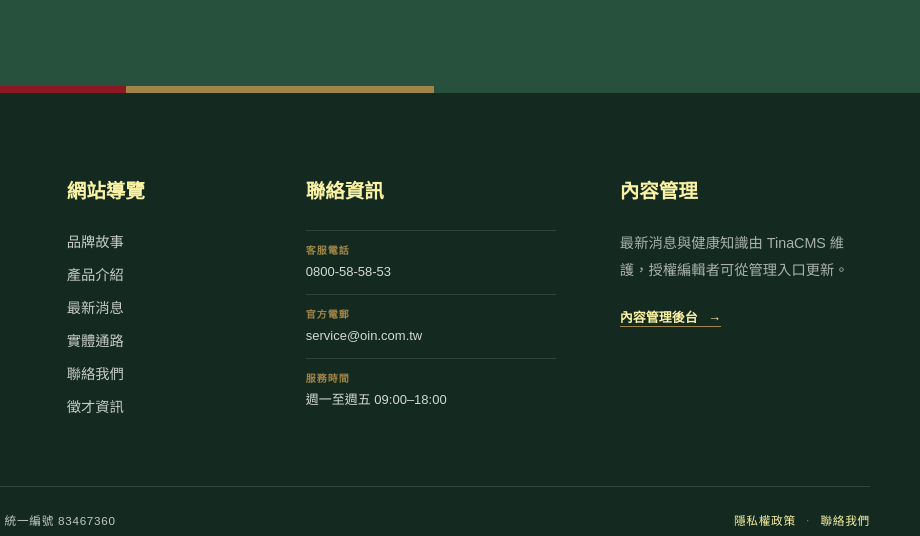
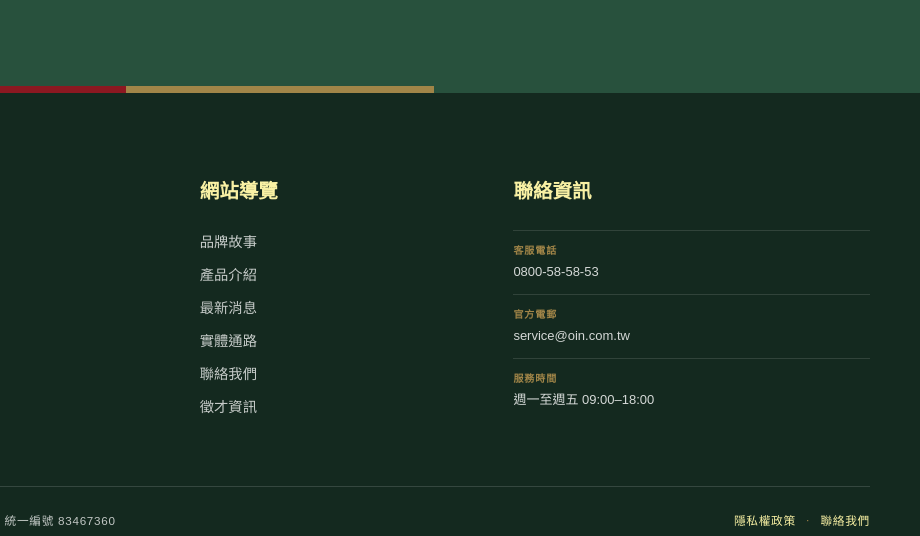
Before and after one commit to wimacare-ec/demo-wimacare-website, an Astro site: page / in a window 1280 px wide. Shown: the part 5337-5873 px from the top of the page, 360-1280 px from the left. Built offline with nearby package versions, Linux system fonts and the light colour scheme; Astro itself is replaced by a stand-in of ours.

Commit message:
Remove public CMS link from footer

```diff
--- a/src/components/Footer.astro
+++ b/src/components/Footer.astro
@@ -46,11 +46,6 @@ import { sitePath } from "@/lib/site-path";
       </dl>
     </section>
 
-    <section class="footer-column footer-admin" aria-labelledby="footer-admin-title">
-      <h2 id="footer-admin-title">內容管理</h2>
-      <p>最新消息與健康知識由 TinaCMS 維護，授權編輯者可從管理入口更新。</p>
-      <a class="footer-action" href={sitePath("/admin/index.html")} rel="nofollow">內容管理後台 <span aria-hidden="true">→</span></a>
-    </section>
   </div>
 
   <div class="footer-bottom shell">
--- a/src/styles/global.css
+++ b/src/styles/global.css
@@ -305,7 +305,7 @@ h1, .display, .section-title, .page-hero h1 { font-family: var(--serif); font-we
 
 .site-footer { position: relative; color: color-mix(in srgb, #fff 74%, transparent); background: var(--brand-ink); }
 .footer-accent { height: 7px; background: linear-gradient(90deg, var(--brand-wine) 0 38%, var(--brand-accent) 38% 62%, var(--brand-primary) 62% 100%); }
-.footer-grid { padding-block: 82px 58px; display: grid; grid-template-columns: minmax(250px, 1.25fr) .7fr 1fr 1fr; gap: clamp(38px, 5vw, 70px); }
+.footer-grid { padding-block: 82px 58px; display: grid; grid-template-columns: minmax(250px, 1.25fr) .7fr 1fr; gap: clamp(38px, 5vw, 70px); }
 .footer-intro { max-width: 340px; }
 .footer-brand { color: #fff; }
 .footer-brand .brand-mark { color: var(--brand-wine); border-color: var(--brand-accent); background: var(--brand-beige); box-shadow: 4px 4px 0 var(--brand-wine); }
@@ -313,14 +313,13 @@ h1, .display, .section-title, .page-hero h1 { font-family: var(--serif); font-we
 .footer-brand .brand-copy small { color: var(--brand-highlight); }
 .footer-statement { margin: 28px 0 0; font-size: 14.3px; line-height: 1.85; }
 .footer-column h2 { margin: 0 0 26px; color: var(--brand-highlight); font: 600 19.5px var(--serif); }
-.footer-column > a:not(.footer-action) { width: fit-content; margin: 12px 0; display: block; color: color-mix(in srgb, #fff 76%, transparent); font-size: 14.3px; transition: color .2s ease, transform .2s ease; }
-.footer-column > a:not(.footer-action):hover { color: #fff; transform: translateX(4px); }
+.footer-column > a { width: fit-content; margin: 12px 0; display: block; color: color-mix(in srgb, #fff 76%, transparent); font-size: 14.3px; transition: color .2s ease, transform .2s ease; }
+.footer-column > a:hover { color: #fff; transform: translateX(4px); }
 .footer-column > p { margin: 0; color: color-mix(in srgb, #fff 64%, transparent); font-size: 14.3px; line-height: 1.85; }
 .footer-contact-list { margin: 0; }
 .footer-contact-list > div { padding: 11px 0; border-top: 1px solid color-mix(in srgb, #fff 12%, transparent); }
 .footer-contact-list dt { color: var(--brand-accent); font-size: 10px; font-weight: 850; letter-spacing: .1em; }
 .footer-contact-list dd { margin: 5px 0 0; color: color-mix(in srgb, #fff 82%, transparent); font-size: 13px; line-height: 1.6; }
-.footer-action { margin-top: 24px; display: inline-flex; align-items: center; gap: 10px; color: var(--brand-highlight); border-bottom: 1px solid var(--brand-accent); font-size: 13px; font-weight: 850; }
 .footer-socials { margin-top: 24px; display: flex; flex-wrap: wrap; gap: 9px; }
 .footer-social-icon { width: 38px; height: 38px; display: grid; place-items: center; color: color-mix(in srgb, #fff 82%, transparent); border: 1px solid color-mix(in srgb, var(--brand-accent) 48%, transparent); border-radius: 50%; background: color-mix(in srgb, var(--brand-primary) 28%, transparent); transition: color .2s ease, border-color .2s ease, background .2s ease, transform .2s ease; }
 .footer-social-icon svg { width: 18px; height: 18px; fill: currentColor; }
```
